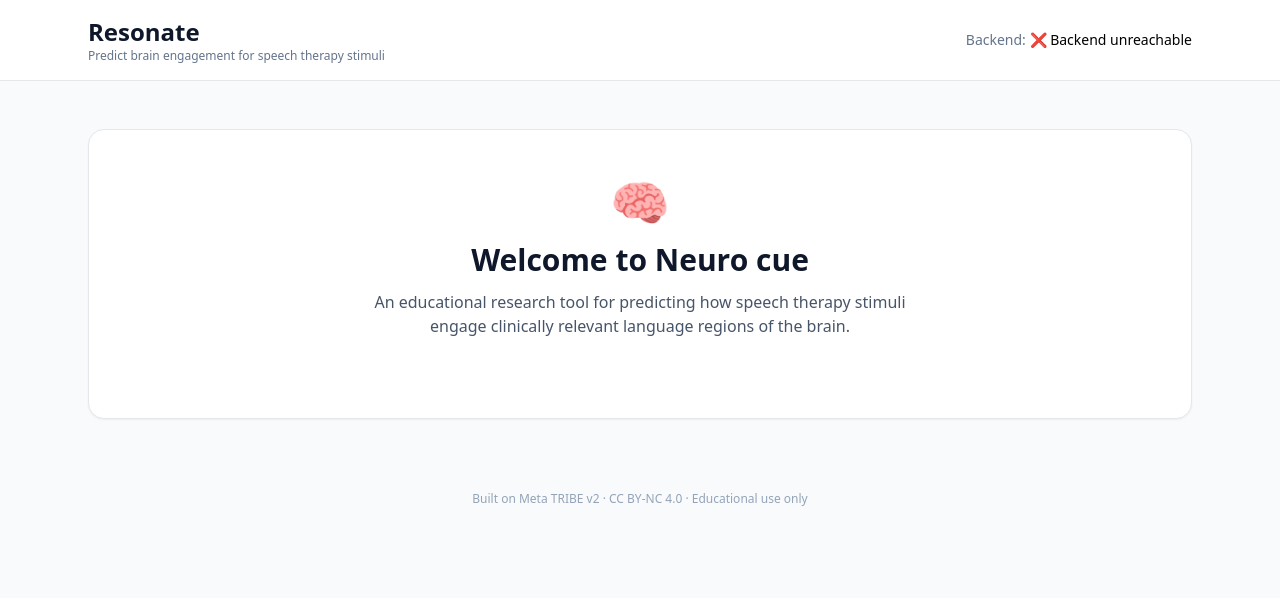
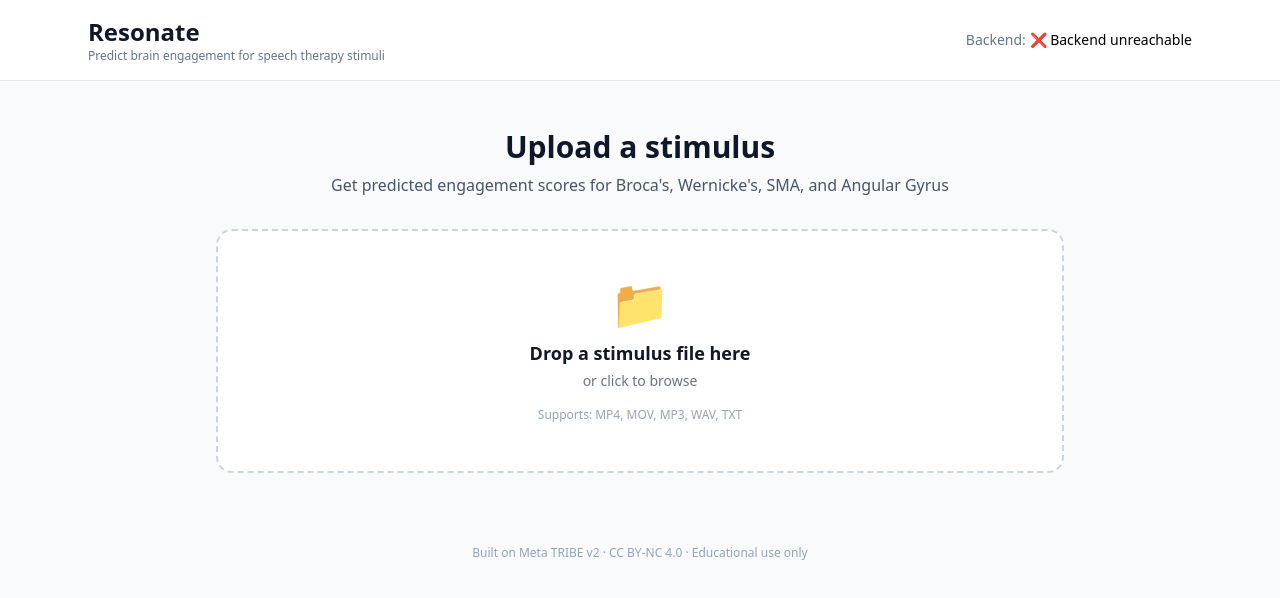
Before and after one commit to rohany395/neuro-cue, a React app in the folder frontend/: page / in a window 1280 px wide. Shown: the top 598 px of the page. Built offline with nearby package versions, Linux system fonts and the light colour scheme; no server answers; the HTML template or start-up script is replaced by a standard one.

Commit message:
feat: upload flow and ROI scorecards

```diff
--- a/frontend/src/App.jsx
+++ b/frontend/src/App.jsx
@@ -1,9 +1,15 @@
 import { useState, useEffect } from "react";
 import { checkHealth } from "./services/api";
+import { usePrediction } from "./hooks/usePrediction";
+import FileUpload from "./components/FileUpload";
+import LoadingState from "./components/LoadingState";
+import ResultsRaw from "./components/ResultsRaw";
 
 function App() {
   const [backendStatus, setBackendStatus] = useState("checking...");
   const [mockMode, setMockMode] = useState(null);
+  const { file, isLoading, result, error, runPrediction, reset } =
+    usePrediction();
 
   useEffect(() => {
     checkHealth()
@@ -11,8 +17,7 @@ function App() {
         setBackendStatus("✅ Connected");
         setMockMode(data.mock_mode);
       })
-      .catch((err) => {
-        console.error(err);
+      .catch(() => {
         setBackendStatus("❌ Backend unreachable");
       });
   }, []);
@@ -40,18 +45,47 @@ function App() {
         </div>
       </header>
 
-      {/* Main content */}
-      <main className="max-w-6xl mx-auto px-6 py-12">
-        <div className="bg-white rounded-2xl shadow-sm border p-12 text-center">
-          <div className="text-5xl mb-4">🧠</div>
-          <h2 className="text-3xl font-bold text-slate-900 mb-3">
-            Welcome to Neuro cue
-          </h2>
-          <p className="text-slate-600 max-w-xl mx-auto mb-8">
-            An educational research tool for predicting how speech therapy
-            stimuli engage clinically relevant language regions of the brain.
-          </p>
-        </div>
+      {/* Main */}
+      <main className="max-w-4xl mx-auto px-6 py-12 space-y-6">
+        {/* Empty state */}
+        {!file && !isLoading && !result && (
+          <>
+            <div className="text-center mb-8">
+              <h2 className="text-3xl font-bold text-slate-900 mb-2">
+                Upload a stimulus
+              </h2>
+              <p className="text-slate-600">
+                Get predicted engagement scores for Broca's, Wernicke's, SMA,
+                and Angular Gyrus
+              </p>
+            </div>
+            <FileUpload onFileSelected={runPrediction} disabled={isLoading} />
+          </>
+        )}
+
+        {/* Loading state */}
+        {isLoading && <LoadingState filename={file?.name} />}
+
+        {/* Error state */}
+        {error && !isLoading && (
+          <div className="bg-red-50 border border-red-200 rounded-2xl p-6">
+            <p className="font-semibold text-red-900 mb-1">
+              Prediction failed
+            </p>
+            <p className="text-sm text-red-700 mb-4">{error}</p>
+            <button
+              onClick={reset}
+              className="px-4 py-2 text-sm bg-red-600 hover:bg-red-700 text-white rounded-lg font-medium"
+            >
+              Try again
+            </button>
+          </div>
+        )}
+
+        {/* Results */}
+        {result && !isLoading && (
+          <ResultsRaw result={result} onReset={reset} />
+        )}
       </main>
 
       <footer className="text-center text-xs text-slate-400 py-6">
--- /dev/null
+++ b/frontend/src/components/FileUpload.jsx
@@ -0,0 +1,76 @@
+import { useState, useRef } from "react";
+
+const ACCEPTED_EXTENSIONS = ".mp4,.mov,.mp3,.wav,.txt";
+
+export default function FileUpload({ onFileSelected, disabled }) {
+  const [isDragging, setIsDragging] = useState(false);
+  const inputRef = useRef(null);
+
+  function handleFile(file) {
+    if (!file) return;
+    onFileSelected(file);
+  }
+
+  function handleDragOver(e) {
+    e.preventDefault();
+    if (!disabled) setIsDragging(true);
+  }
+
+  function handleDragLeave() {
+    setIsDragging(false);
+  }
+
+  function handleDrop(e) {
+    e.preventDefault();
+    setIsDragging(false);
+    if (disabled) return;
+    handleFile(e.dataTransfer.files?.[0]);
+  }
+
+  function handleClick() {
+    if (!disabled) inputRef.current?.click();
+  }
+
+  function handleInputChange(e) {
+    handleFile(e.target.files?.[0]);
+    e.target.value = ""; // allow re-uploading the same file
+  }
+
+  return (
+    <div
+      onDragOver={handleDragOver}
+      onDragLeave={handleDragLeave}
+      onDrop={handleDrop}
+      onClick={handleClick}
+      className={`
+        border-2 border-dashed rounded-2xl p-12 text-center cursor-pointer
+        transition-colors
+        ${disabled
+          ? "border-slate-200 bg-slate-50 cursor-not-allowed opacity-60"
+          : isDragging
+          ? "border-indigo-500 bg-indigo-50"
+          : "border-slate-300 bg-white hover:border-indigo-400 hover:bg-slate-50"
+        }
+      `}
+    >
+      <input
+        ref={inputRef}
+        type="file"
+        accept={ACCEPTED_EXTENSIONS}
+        onChange={handleInputChange}
+        className="hidden"
+      />
+
+      <div className="text-5xl mb-3">📁</div>
+      <p className="text-lg font-semibold text-slate-900 mb-1">
+        Drop a stimulus file here
+      </p>
+      <p className="text-sm text-slate-500 mb-4">
+        or click to browse
+      </p>
+      <p className="text-xs text-slate-400">
+        Supports: MP4, MOV, MP3, WAV, TXT
+      </p>
+    </div>
+  );
+}
--- /dev/null
+++ b/frontend/src/components/LoadingState.jsx
@@ -0,0 +1,16 @@
+export default function LoadingState({ filename }) {
+    return (
+      <div className="bg-white border rounded-2xl p-12 text-center">
+        <div className="inline-block w-12 h-12 border-4 border-indigo-200 border-t-indigo-600 rounded-full animate-spin mb-4" />
+        <p className="text-lg font-semibold text-slate-900 mb-1">
+          Analyzing brain response...
+        </p>
+        {filename && (
+          <p className="text-sm text-slate-500 mb-3">{filename}</p>
+        )}
+        <p className="text-xs text-slate-400">
+          Running TRIBE v2 inference and mapping language ROIs
+        </p>
+      </div>
+    );
+  }
--- /dev/null
+++ b/frontend/src/components/ResultsRaw.jsx
@@ -0,0 +1,75 @@
+export default function ResultsRaw({ result, onReset }) {
+    return (
+      <div className="bg-white border rounded-2xl p-8">
+        {/* Header */}
+        <div className="flex items-center justify-between mb-6">
+          <div>
+            <h3 className="text-xl font-bold text-slate-900">
+              Prediction Results
+            </h3>
+            <p className="text-sm text-slate-500">
+              {result.stimulus_type} · {result.duration_seconds.toFixed(1)}s ·{" "}
+              {result.n_timesteps} timesteps
+              {result.is_mock && (
+                <span className="ml-2 px-2 py-0.5 text-xs bg-amber-100 text-amber-700 rounded">
+                  MOCK DATA
+                </span>
+              )}
+            </p>
+          </div>
+          <button
+            onClick={onReset}
+            className="px-4 py-2 text-sm bg-slate-100 hover:bg-slate-200 rounded-lg font-medium"
+          >
+            Upload Another
+          </button>
+        </div>
+
+        {/* ROI Scorecards */}
+        <div className="grid grid-cols-2 md:grid-cols-4 gap-4 mb-6">
+          {result.roi_scores.map((roi) => (
+            <div
+              key={roi.name}
+              className="border rounded-xl p-4 bg-slate-50"
+            >
+              <p className="text-xs uppercase tracking-wider text-slate-500 mb-1">
+                {roi.full_name}
+              </p>
+              <p className="text-2xl font-bold text-slate-900">
+                {roi.score.toFixed(3)}
+              </p>
+              <p
+                className={`text-xs font-medium mt-1 ${
+                  roi.interpretation === "high"
+                    ? "text-emerald-600"
+                    : roi.interpretation === "moderate"
+                    ? "text-amber-600"
+                    : "text-slate-500"
+                }`}
+              >
+                {roi.interpretation}
+              </p>
+            </div>
+          ))}
+        </div>
+
+        {/* Recommendation */}
+        <div className="bg-indigo-50 border border-indigo-100 rounded-xl p-4 mb-6">
+          <p className="text-xs uppercase tracking-wider text-indigo-700 font-semibold mb-1">
+            Clinical Interpretation
+          </p>
+          <p className="text-sm text-slate-800">{result.recommendation}</p>
+        </div>
+
+        {/* Raw JSON for debugging */}
+        <details className="text-xs">
+          <summary className="cursor-pointer text-slate-500 hover:text-slate-700">
+            View raw response (debug)
+          </summary>
+          <pre className="mt-2 p-4 bg-slate-900 text-slate-100 rounded-lg overflow-x-auto">
+            {JSON.stringify(result, null, 2)}
+          </pre>
+        </details>
+      </div>
+    );
+  }
--- /dev/null
+++ b/frontend/src/hooks/usePrediction.js
@@ -0,0 +1,46 @@
+import { useState } from "react";
+import { predictStimulus } from "../services/api";
+
+/**
+ * Manages the prediction lifecycle:
+ *   - file selected
+ *   - loading state during inference
+ *   - results
+ *   - errors
+ */
+export function usePrediction() {
+  const [file, setFile] = useState(null);
+  const [isLoading, setIsLoading] = useState(false);
+  const [result, setResult] = useState(null);
+  const [error, setError] = useState(null);
+
+  async function runPrediction(uploadedFile) {
+    setFile(uploadedFile);
+    setIsLoading(true);
+    setError(null);
+    setResult(null);
+
+    try {
+      const data = await predictStimulus(uploadedFile);
+      setResult(data);
+    } catch (err) {
+      console.error("Prediction failed:", err);
+      const message =
+        err.response?.data?.detail ||
+        err.message ||
+        "Something went wrong. Check that the backend is running.";
+      setError(message);
+    } finally {
+      setIsLoading(false);
+    }
+  }
+
+  function reset() {
+    setFile(null);
+    setIsLoading(false);
+    setResult(null);
+    setError(null);
+  }
+
+  return { file, isLoading, result, error, runPrediction, reset };
+}
```
